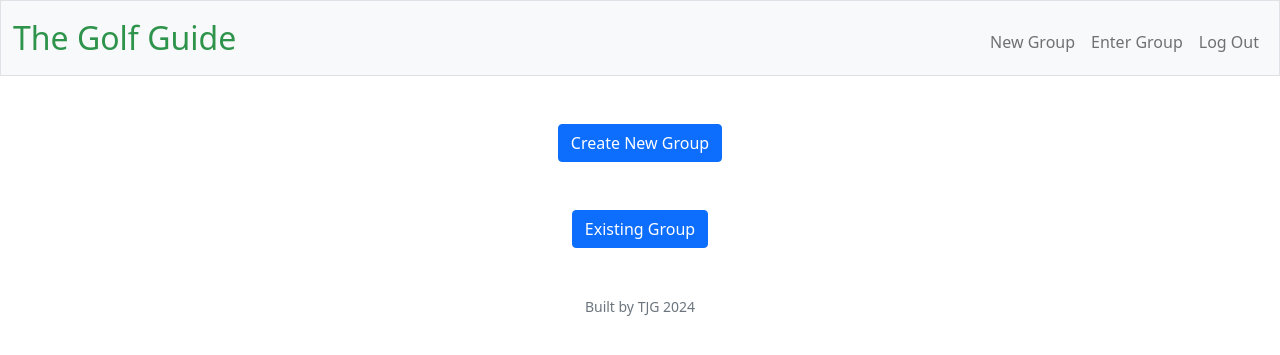
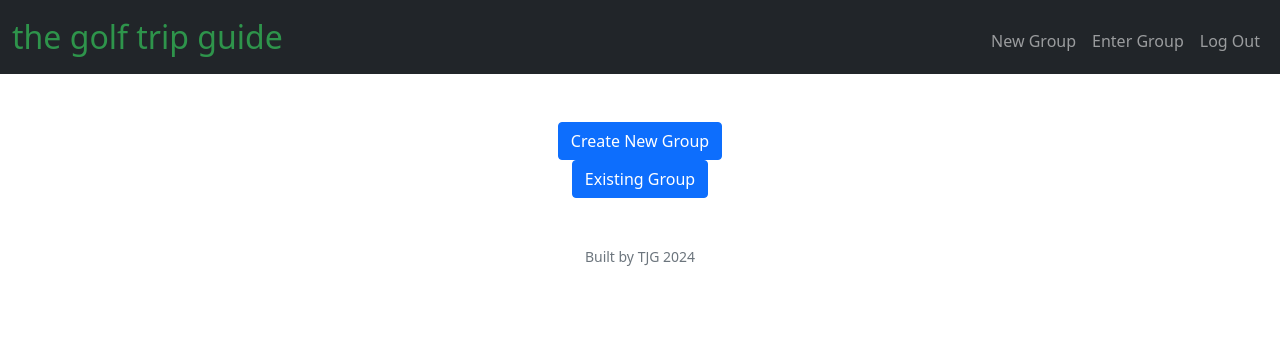
Before and after one commit to tjg14/FD24mySQL, a Flask app: page /group in a window 1280 px wide. Shown: the top 355 px of the page. Run offline with Flask 3, Linux system fonts and the light colour scheme; a user stored in the database is signed in; some libraries are stand-ins or nearby versions.

Commit message:
some formatting

```diff
--- a/templates/group.html
+++ b/templates/group.html
@@ -10,7 +10,7 @@
             <button class="btn btn-primary" name="group_action" value="create_group" type="submit">Create New Group</button>
         </div>
     </form>
-    <br></br>
+
     <form action="/group_login">
         <div>
             <button class="btn btn-primary" name="group_action" value="login_group" type="submit">Existing Group</button>
--- a/templates/layout.html
+++ b/templates/layout.html
@@ -22,9 +22,9 @@
 
     <body>
 
-        <nav class="bg-light border navbar navbar-expand-md navbar-light">
+        <nav class="bg-dark navbar navbar-expand-md navbar-dark">
             <div class="container-fluid">
-                <a class="navbar-brand" href="/"><span class="green">The Golf Guide</span></a>
+                <a class="navbar-brand" href="/"><span class="green">the golf trip guide</span></a>
                 <button aria-controls="navbar" aria-expanded="false" aria-label="Toggle navigation" class="navbar-toggler" data-bs-target="#navbar" data-bs-toggle="collapse" type="button">
                     <span class="navbar-toggler-icon"></span>
                 </button>
```
Also changed, not shown: README.md, static/favicon.ico, 4 other files.
